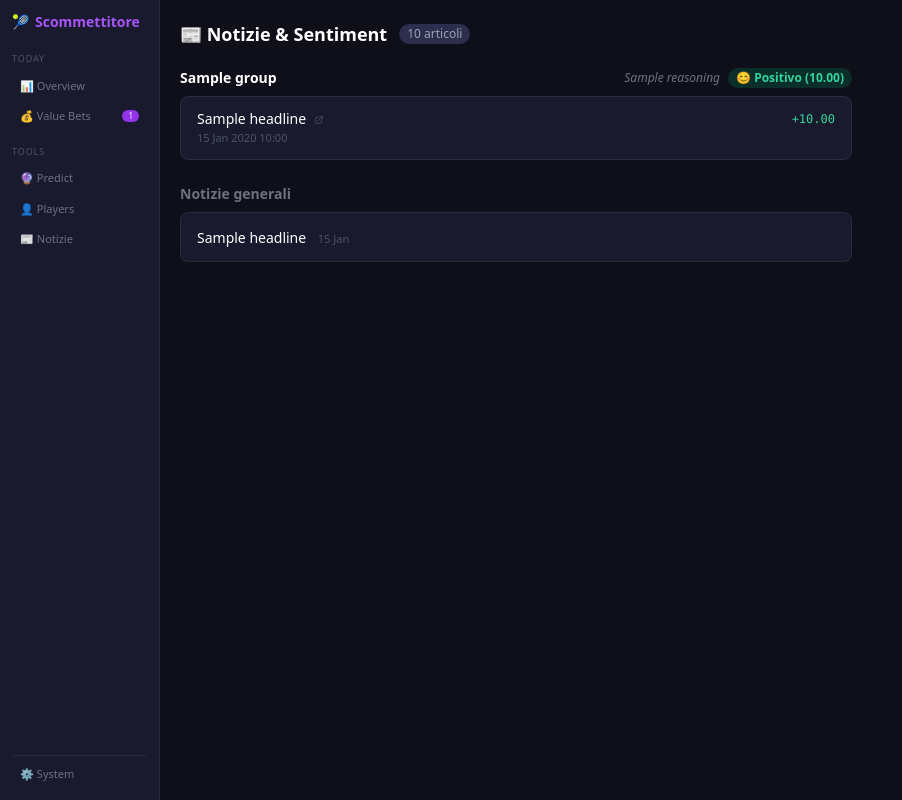
After one commit to tommasinogianluca-a11y/tennis-predictor, a FastAPI app: template templates/news.html in a window 1280 px wide. The commit adds this page. Shown: the whole page, without its empty margins (0-902 px from the left). Run offline with FastAPI, Linux system fonts and the light colour scheme; the template is opened without the code that fills it: most values are stand-ins (such as "Sample title", 1, 10 or a date in 2020); some libraries are stand-ins or nearby versions.

Commit message:
feat: add News page with sentiment analysis
- GET /app/news: articles grouped by player, most recent first
- Shows sentiment score per article (+0.xx / -0.xx)
- Shows aggregate sentiment badge (Positivo/Neutro/Negativo) per player
- Shows reasoning from SentimentCache as tooltip
- Headlines link to source_url in new tab
- 📰 Notizie added to sidebar

Co-Authored-By: Claude Sonnet 4.6 <noreply@anthropic.com>

```diff
--- a/templates/base.html
+++ b/templates/base.html
@@ -66,6 +66,14 @@
         👤 Players
       </a>
 
+      <a href="/app/news"
+         {% if active == 'news' %}aria-current="page"{% endif %}
+         class="px-2 py-1.5 rounded text-[11px] mb-0.5
+                {% if active == 'news' %}bg-[#2d2d4e] text-white border-l-2 border-l-purple-600
+                {% else %}text-gray-500 hover:text-gray-300{% endif %}">
+        📰 Notizie
+      </a>
+
       <!-- SYSTEM (bottom) -->
       <div class="flex-1"></div>
       <a href="/app/system"
--- /dev/null
+++ b/templates/news.html
@@ -0,0 +1,112 @@
+{% extends "base.html" %}
+{% block title %}Notizie — Scommettitore{% endblock %}
+
+{% block content %}
+<div class="flex items-center gap-3 mb-5">
+  <h1 class="text-white font-bold text-lg">📰 Notizie & Sentiment</h1>
+  {% if total %}
+  <span class="bg-[#2d2d4e] text-gray-400 text-xs rounded-full px-2 py-0.5">{{ total }} articoli</span>
+  {% endif %}
+</div>
+
+{% if not player_groups and not ungrouped %}
+<div class="bg-[#1a1a2e] rounded-lg p-8 text-center max-w-lg">
+  <div class="text-2xl mb-3">📭</div>
+  <div class="text-gray-400 text-sm">Nessuna notizia disponibile.</div>
+  <div class="text-gray-600 text-xs mt-1 mb-4">Le notizie vengono aggiornate ogni 4 ore dallo scheduler.</div>
+  <a href="/app/system"
+     class="inline-block bg-purple-600 hover:bg-purple-700 text-white text-xs px-4 py-2 rounded transition-colors">
+    Aggiorna manualmente → System
+  </a>
+</div>
+{% else %}
+
+{% for group in player_groups %}
+<div class="mb-6 max-w-2xl">
+
+  <!-- Player header con sentiment -->
+  <div class="flex items-center justify-between mb-2">
+    <h2 class="text-white font-semibold text-sm">{{ group.player_name }}</h2>
+    {% if group.sentiment %}
+    {% set score = group.sentiment.sentiment_score %}
+    <div class="flex items-center gap-2">
+      {% if group.sentiment.reasoning %}
+      <span class="text-gray-500 text-xs italic truncate max-w-[200px]" title="{{ group.sentiment.reasoning }}">
+        {{ group.sentiment.reasoning[:60] }}{% if group.sentiment.reasoning|length > 60 %}…{% endif %}
+      </span>
+      {% endif %}
+      <span class="text-xs font-bold px-2 py-0.5 rounded-full
+        {% if score >= 0.3 %}bg-emerald-900/50 text-emerald-400
+        {% elif score <= -0.3 %}bg-red-900/50 text-red-400
+        {% else %}bg-gray-800 text-gray-400{% endif %}">
+        {% if score >= 0.3 %}😊 Positivo
+        {% elif score <= -0.3 %}😟 Negativo
+        {% else %}😐 Neutro{% endif %}
+        ({{ "%.2f"|format(score) }})
+      </span>
+    </div>
+    {% endif %}
+  </div>
+
+  <!-- Articles -->
+  <div class="bg-[#1a1a2e] rounded-lg border border-[#2a2a3e] divide-y divide-[#2a2a3e]">
+    {% for article in group.articles %}
+    <div class="px-4 py-3 flex items-start justify-between gap-3">
+      <div class="flex-1 min-w-0">
+        {% if article.source_url %}
+        <a href="{{ article.source_url }}" target="_blank" rel="noopener noreferrer"
+           class="text-sm text-white hover:text-purple-400 transition-colors leading-snug block">
+          {{ article.headline }}
+          <svg class="inline w-2.5 h-2.5 ml-1 text-gray-600" fill="none" stroke="currentColor" viewBox="0 0 24 24">
+            <path stroke-linecap="round" stroke-linejoin="round" stroke-width="2" d="M10 6H6a2 2 0 00-2 2v10a2 2 0 002 2h10a2 2 0 002-2v-4M14 4h6m0 0v6m0-6L10 14"/>
+          </svg>
+        </a>
+        {% else %}
+        <span class="text-sm text-white leading-snug block">{{ article.headline }}</span>
+        {% endif %}
+        {% if article.published_at %}
+        <span class="text-[11px] text-gray-600 mt-0.5 block">
+          {{ article.published_at.strftime("%d %b %Y %H:%M") }}
+        </span>
+        {% endif %}
+      </div>
+      {% if article.sentiment_score is not none %}
+      <span class="text-xs font-mono shrink-0 mt-0.5
+        {% if article.sentiment_score >= 0.3 %}text-emerald-400
+        {% elif article.sentiment_score <= -0.3 %}text-red-400
+        {% else %}text-gray-500{% endif %}">
+        {{ "%+.2f"|format(article.sentiment_score) }}
+      </span>
+      {% endif %}
+    </div>
+    {% endfor %}
+  </div>
+
+</div>
+{% endfor %}
+
+{% if ungrouped %}
+<div class="mb-6 max-w-2xl">
+  <h2 class="text-gray-500 font-semibold text-sm mb-2">Notizie generali</h2>
+  <div class="bg-[#1a1a2e] rounded-lg border border-[#2a2a3e] divide-y divide-[#2a2a3e]">
+    {% for article in ungrouped %}
+    <div class="px-4 py-3">
+      {% if article.source_url %}
+      <a href="{{ article.source_url }}" target="_blank" rel="noopener noreferrer"
+         class="text-sm text-white hover:text-purple-400 transition-colors">
+        {{ article.headline }}
+      </a>
+      {% else %}
+      <span class="text-sm text-white">{{ article.headline }}</span>
+      {% endif %}
+      {% if article.published_at %}
+      <span class="text-[11px] text-gray-600 ml-2">{{ article.published_at.strftime("%d %b") }}</span>
+      {% endif %}
+    </div>
+    {% endfor %}
+  </div>
+</div>
+{% endif %}
+
+{% endif %}
+{% endblock %}
```
Also changed, not shown: api/frontend.py (+62 -1 lines).
